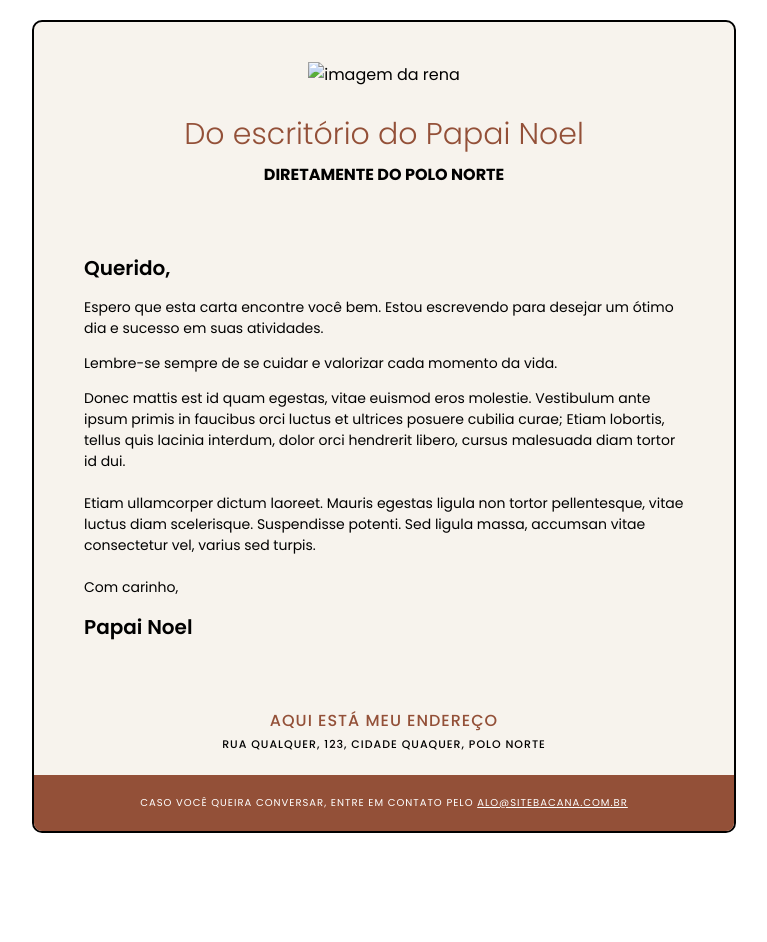
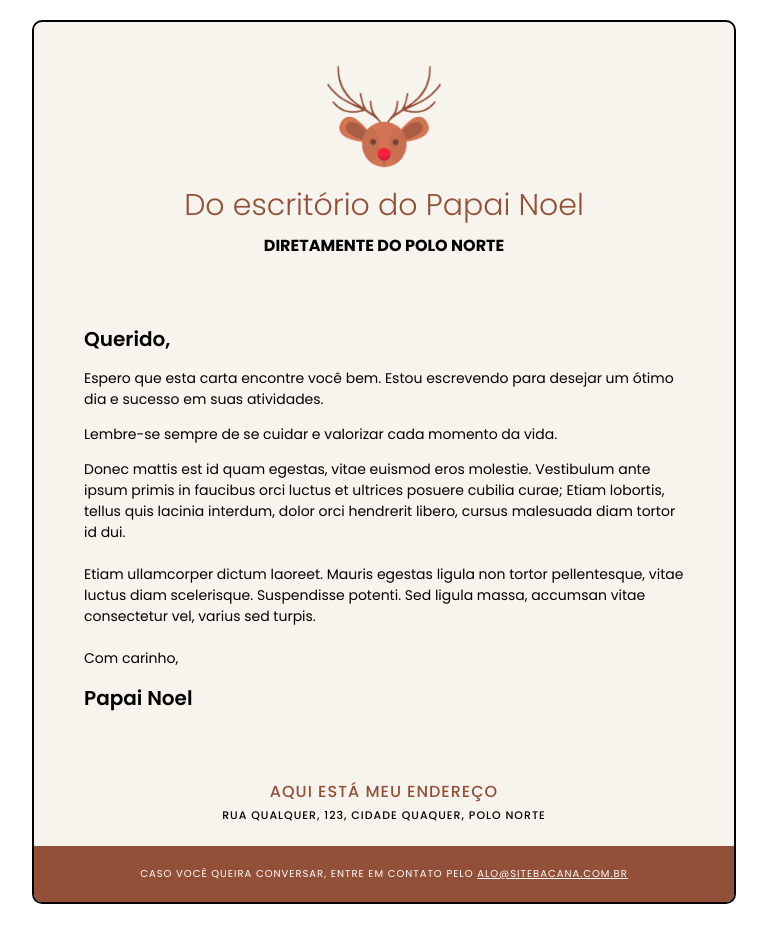
Before and after one commit to kaleldias/carta-papai-noel, a plain HTML site: page index.html in a window 1280 px wide. Shown: the whole page, without its empty margins (256-1023 px from the left). Drawn offline with Linux system fonts and the light colour scheme.

Commit message:
Update index.html

```diff
--- a/index.html
+++ b/index.html
@@ -17,7 +17,7 @@
 <body>
     <div id="container">
         <div class="header">
-            <img src="arquivos/img/Screenshot_22 1.png" alt="imagem da rena">
+            <img src="img/Screenshot_22 1.png" alt="imagem da rena">
             <h2>Do escritório do Papai Noel</h2>
             <h3>DIRETAMENTE DO POLO NORTE</h3>
         </div>
```
